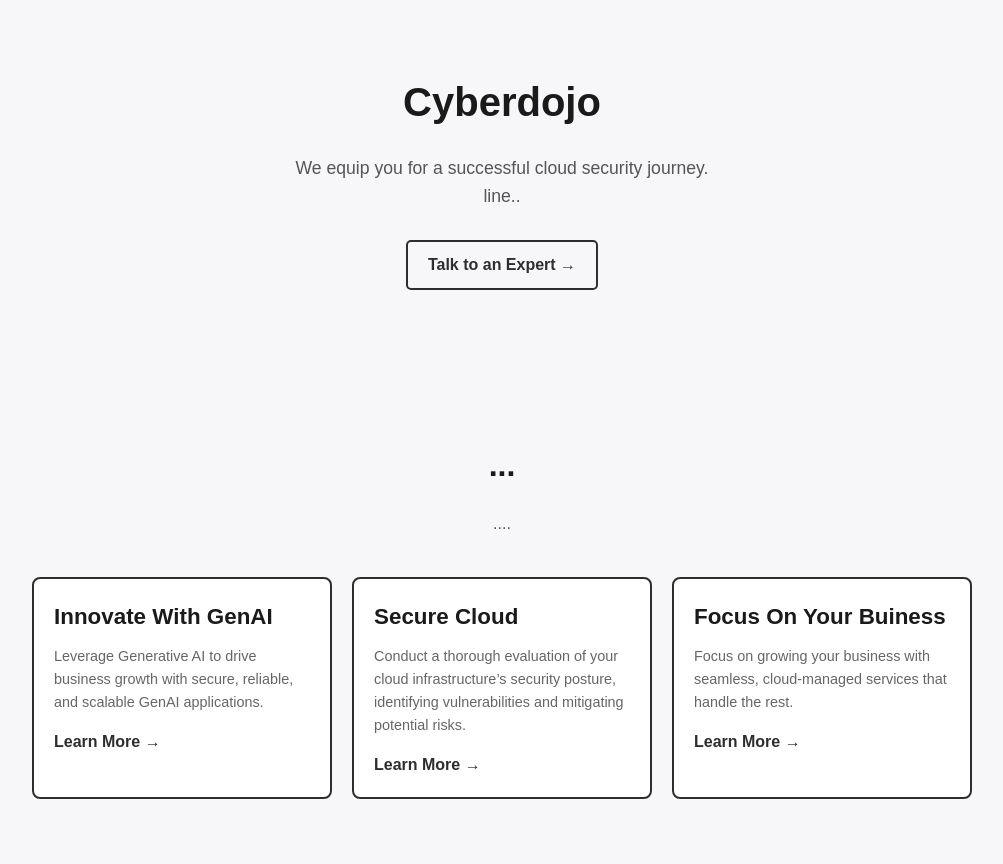
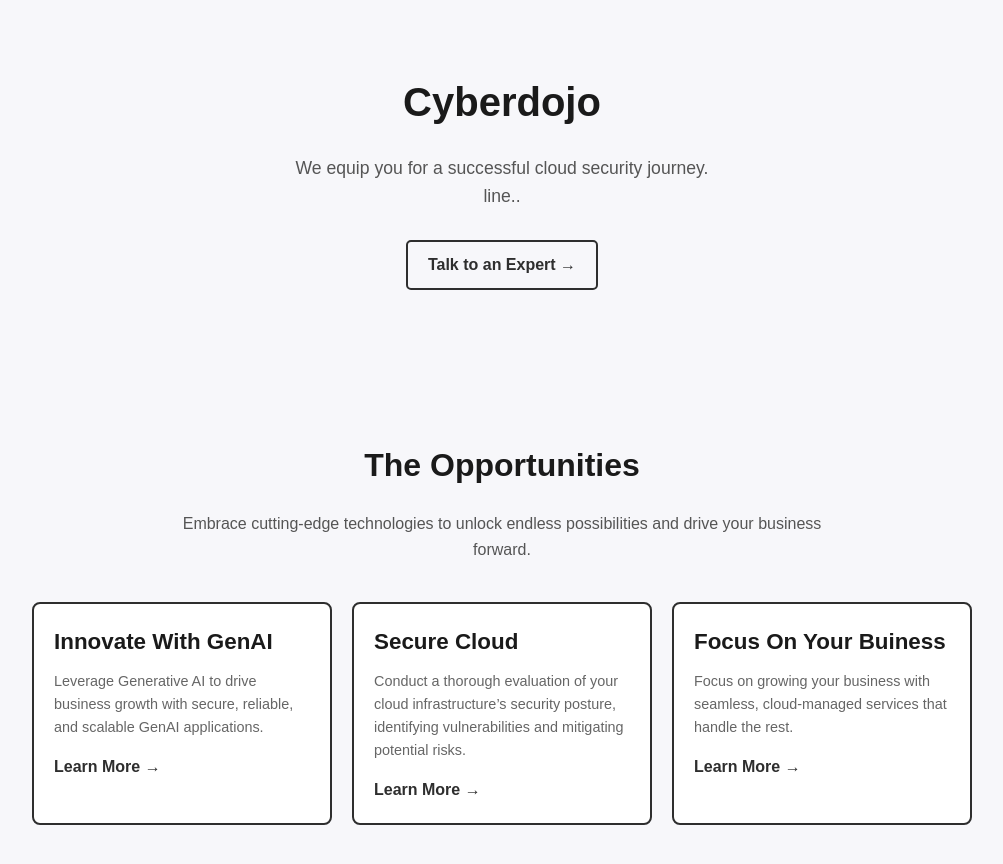
Before and after one commit to Ahmed-AG/cyberdojo-page, a Jekyll site: the page indexv2.html, which Jekyll copies as it is, in a window 1280 px wide. Shown: the top 864 px of the page, without its empty margins (138-1141 px from the left). Built offline with Jekyll 4.4.1, drawn with Linux system fonts in a browser that asks for light colours.

Commit message:
initialize page v2

```diff
--- a/indexv2.html
+++ b/indexv2.html
@@ -117,8 +117,8 @@
 
     <!-- services Section -->
     <section class="services">
-        <h2>...</h2>
-        <p>....</p>
+        <h2>The Opportunities</h2>
+        <p>Embrace cutting-edge technologies to unlock endless possibilities and drive your business forward.</p>
         <div class="service-cards">
             <div class="service-card">
                 <h3>Innovate With GenAI</h3>
```
